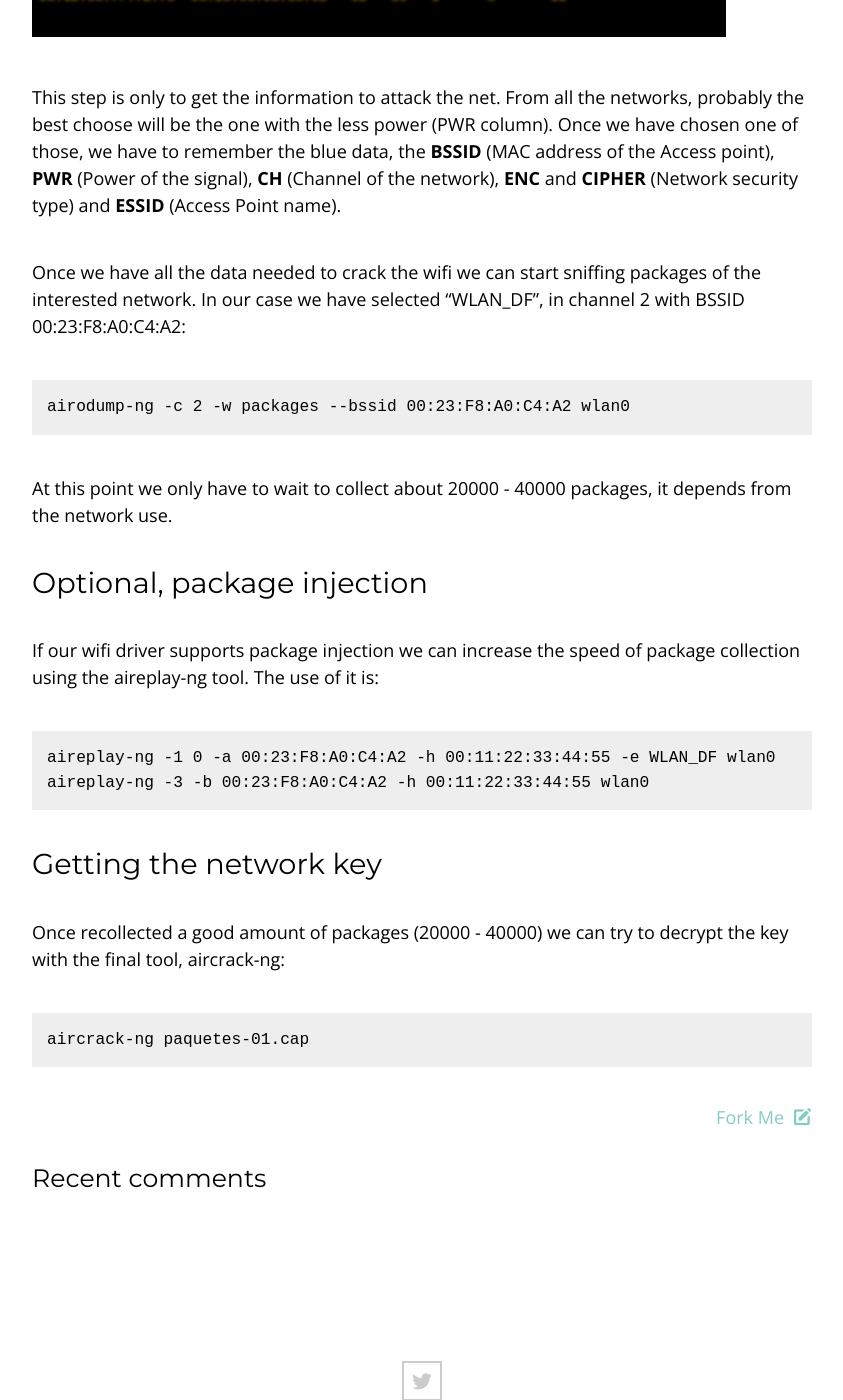
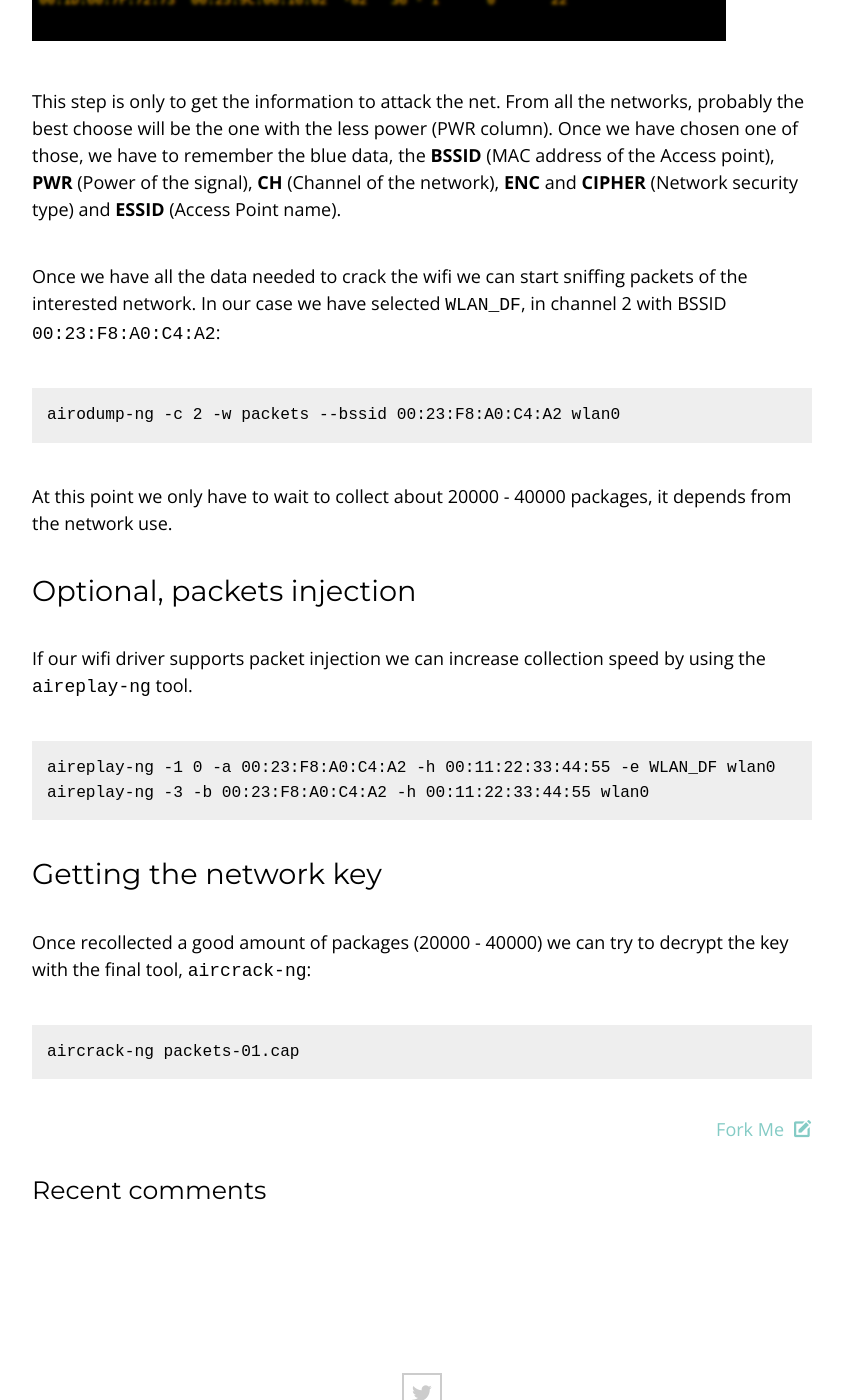
Before and after one commit to keyvanakbary/kiwwito.com, a Jekyll site: the page built from _posts/2010-04-17-crack-wifi-network-s-wep-password-with-aircrack.md, in a window 1280 px wide and 1400 px high, scrolled down 1559 px. Shown: the whole window, without its empty margins (218-1061 px from the left). Built offline with Jekyll 4.4.1, drawn with Linux system fonts in a browser that asks for light colours; Markdown is read by kramdown in place of the engine named in the settings; comment, search, counter and statistics services are not loaded; some of the changed text lies outside the part shown.

Commit message:
Update 2010-04-17-crack-wifi-network-s-wep-password-with-aircrack.md

```diff
--- a/_posts/2010-04-17-crack-wifi-network-s-wep-password-with-aircrack.md
+++ b/_posts/2010-04-17-crack-wifi-network-s-wep-password-with-aircrack.md
@@ -29,19 +29,19 @@ It will prompt something like this:
 
 This step is only to get the information to attack the net. From all the networks, probably the best choose will be the one with the less power (PWR column). Once we have chosen one of those, we have to remember the blue data, the **BSSID** (MAC address of the Access point), **PWR** (Power of the signal), **CH** (Channel of the network), **ENC** and **CIPHER** (Network security type) and **ESSID** (Access Point name).
 
-Once we have all the data needed to crack the wifi we can start sniffing packages of the interested network. In our case we have selected "WLAN_DF", in channel 2 with BSSID 00:23:F8:A0:C4:A2:
+Once we have all the data needed to crack the wifi we can start sniffing packets of the interested network. In our case we have selected `WLAN_DF`, in channel 2 with BSSID `00:23:F8:A0:C4:A2`:
 
-    airodump-ng -c 2 -w packages --bssid 00:23:F8:A0:C4:A2 wlan0
+    airodump-ng -c 2 -w packets --bssid 00:23:F8:A0:C4:A2 wlan0
 
 At this point we only have to wait to collect about 20000 - 40000 packages, it depends from the network use.
 
-### Optional, package injection
-If our wifi driver supports package injection we can increase the speed of package collection using the aireplay-ng tool. The use of it is:
+### Optional, packets injection
+If our wifi driver supports packet injection we can increase collection speed by using the `aireplay-ng` tool.
 
     aireplay-ng -1 0 -a 00:23:F8:A0:C4:A2 -h 00:11:22:33:44:55 -e WLAN_DF wlan0
     aireplay-ng -3 -b 00:23:F8:A0:C4:A2 -h 00:11:22:33:44:55 wlan0
 
 ### Getting the network key
-Once recollected a good amount of packages (20000 - 40000) we can try to decrypt the key with the final tool, aircrack-ng:
+Once recollected a good amount of packages (20000 - 40000) we can try to decrypt the key with the final tool, `aircrack-ng`:
 
-    aircrack-ng paquetes-01.cap
+    aircrack-ng packets-01.cap
```
Also changed, not shown: other parts of _posts/2010-04-17-crack-wifi-network-s-wep-password-with-aircrack.md (+1 -1 lines).
